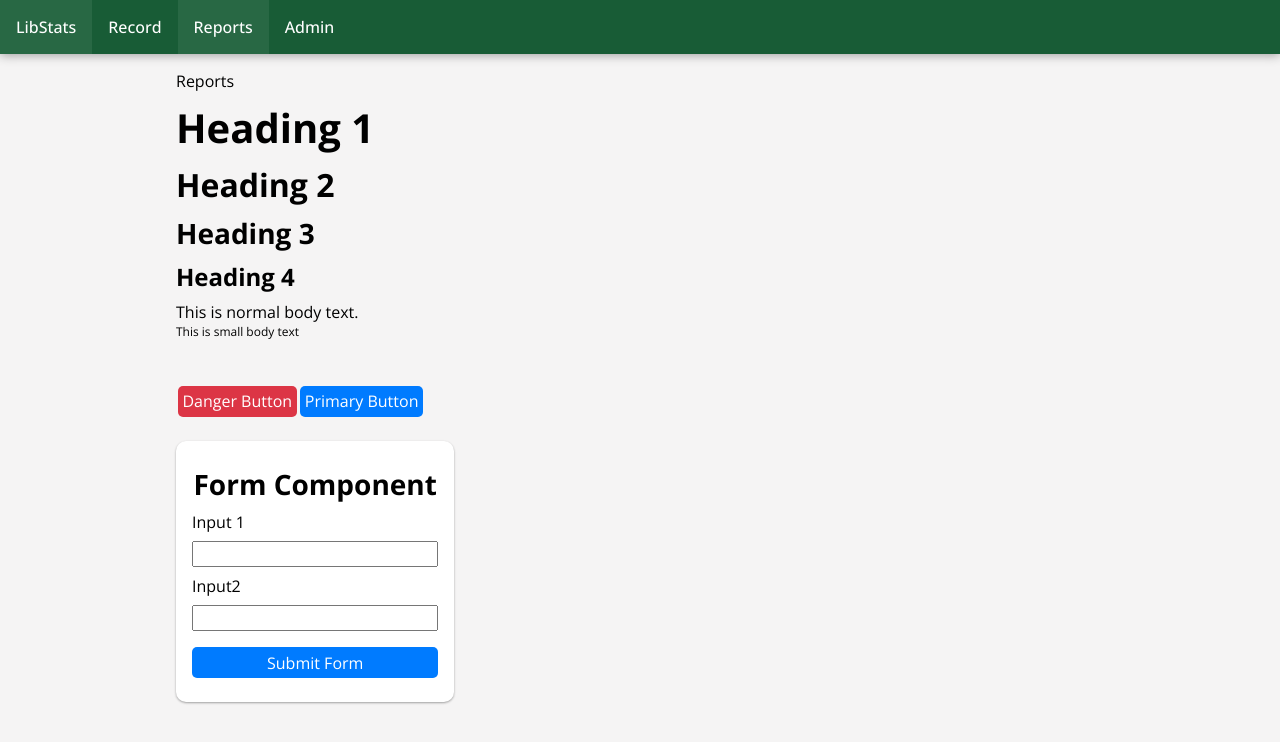
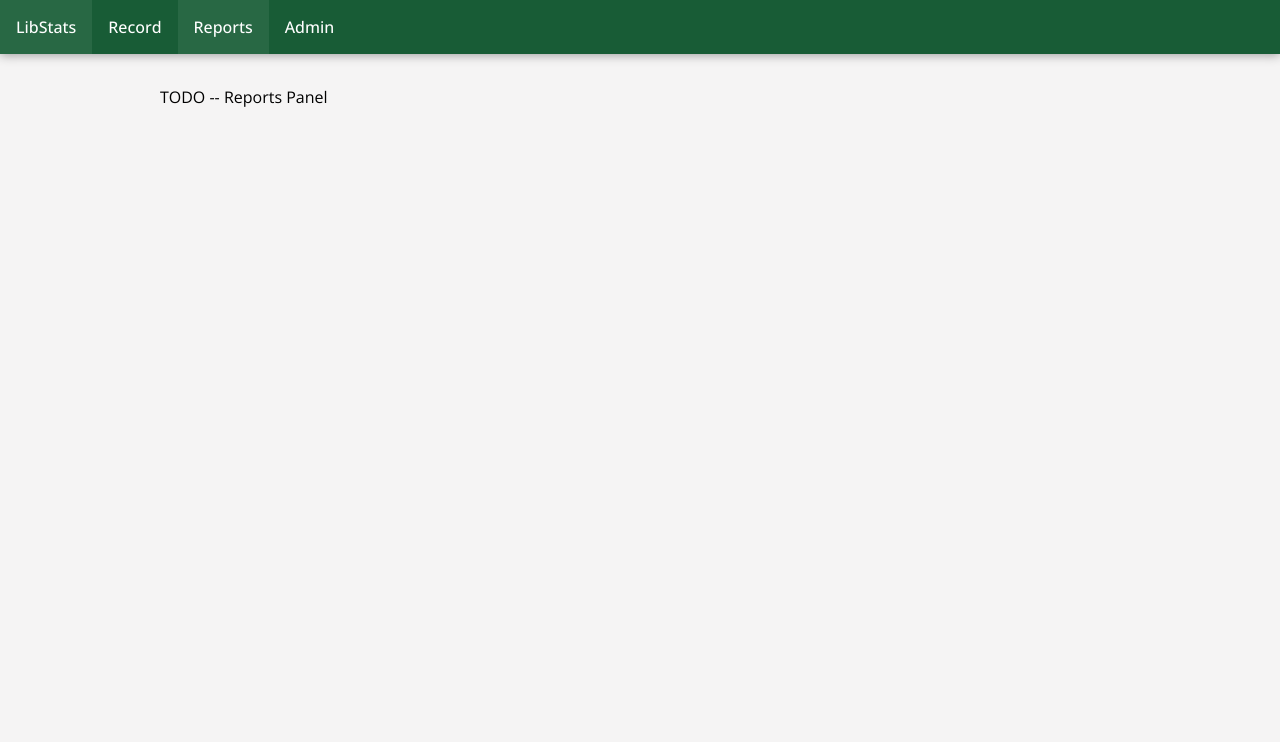
Before and after one commit to jamesspearsv/libstats-node, a React (Vite) app in the folder client/: page /reports in a window 1280 px wide. Shown: the top 742 px of the page. Built offline with nearby package versions, Linux system fonts and the light colour scheme.

Commit message:
Update form component and add pages

```diff
--- a/client/src/App.jsx
+++ b/client/src/App.jsx
@@ -1,10 +1,7 @@
 import { Outlet } from 'react-router-dom';
-import toast, { Toaster } from 'react-hot-toast';
-import 'react-toastify/dist/ReactToastify.css';
+import { Toaster } from 'react-hot-toast';
 import styles from './App.module.css';
-import Button from './components/Button';
 import Nav from './components/Nav';
-import Form from './components/Form';
 
 function App() {
   return (
@@ -35,43 +32,6 @@ function App() {
       <Nav />
       <main className={styles.main}>
         <Outlet />
-        <h1>Heading 1</h1>
-        <h2>Heading 2</h2>
-        <h3>Heading 3</h3>
-        <h4>Heading 4</h4>
-        <p>This is normal body text.</p>
-        <p className="body-small">This is small body text</p>
-        <br />
-        <br />
-        <Button
-          text="Danger Button"
-          action={() => toast.error('Error')}
-          style="danger"
-          type="button"
-        />
-        <Button
-          text="Primary Button"
-          action={() => toast.success('Success')}
-          style="primary"
-          type="button"
-        />
-        <br />
-        <br />
-        <Form action="" method="GET" title="Form Component">
-          <label htmlFor="input1">Input 1</label>
-          <input type="text" name="input1" />
-          <label htmlFor="input2">Input2</label>
-          <input type="text" name="input2" />
-          <Button
-            text="Submit Form"
-            action={(e) => {
-              e.preventDefault();
-              console.log(e.target);
-            }}
-            style="primary"
-            type="submit"
-          />
-        </Form>
       </main>
     </>
   );
--- a/client/src/App.module.css
+++ b/client/src/App.module.css
@@ -1,5 +1,5 @@
 .main {
-  padding: 1rem;
-  width: 75dvw;
+  padding: 2rem;
+  width: 80dvw;
   margin: auto;
 }
--- a/client/src/components/Button.jsx
+++ b/client/src/components/Button.jsx
@@ -15,7 +15,7 @@ function Button({ text, action, style, type }) {
 
 Button.propTypes = {
   text: PropTypes.string.isRequired,
-  action: PropTypes.func.isRequired,
+  action: PropTypes.func,
   style: PropTypes.string.isRequired,
   type: PropTypes.string.isRequired,
 };
--- a/client/src/components/Form.jsx
+++ b/client/src/components/Form.jsx
@@ -1,17 +1,17 @@
 import PropTypes from 'prop-types';
 import styles from './Form.module.css';
 
-function Form({ action, method, title, children }) {
+function Form({ onSubmit, title, style, children }) {
   return (
-    <form action={action} method={method} className={styles.form}>
+    <form onSubmit={onSubmit} className={styles.form} style={style}>
       <h3 className={styles.title}>{title}</h3>
       {children}
     </form>
   );
 }
 
-// Form.propType = {
-//   children: PropTypes.element.isRequired,
-// };
+Form.propType = {
+  children: PropTypes.element.isRequired,
+};
 
 export default Form;
--- a/client/src/components/Form.module.css
+++ b/client/src/components/Form.module.css
@@ -15,6 +15,16 @@
 }
 
 .form input,
-.form button {
+.form button,
+.form select {
   margin: 0.5rem 0;
 }
+
+.form div {
+  display: flex;
+  flex-direction: column;
+}
+
+input:invalid {
+  border: red solid 1px;
+}
--- /dev/null
+++ b/client/src/pages/Home.jsx
@@ -0,0 +1,49 @@
+import Button from '../components/Button';
+import Form from '../components/Form';
+import toast from 'react-hot-toast';
+
+function Home() {
+  return (
+    <>
+      <h1>Heading 1</h1>
+      <h2>Heading 2</h2>
+      <h3>Heading 3</h3>
+      <h4>Heading 4</h4>
+      <p>This is normal body text.</p>
+      <p className="body-small">This is small body text</p>
+      <br />
+      <br />
+      <Button
+        text="Danger Button"
+        action={() => toast.error('Error')}
+        style="danger"
+        type="button"
+      />
+      <Button
+        text="Primary Button"
+        action={() => toast.success('Success')}
+        style="primary"
+        type="button"
+      />
+      <br />
+      <br />
+      <Form title="Form Component">
+        <label htmlFor="input1">Input 1</label>
+        <input type="text" name="input1" />
+        <label htmlFor="input2">Input2</label>
+        <input type="text" name="input2" />
+        <Button
+          text="Submit Form"
+          action={(e) => {
+            e.preventDefault();
+            console.log(e.target);
+          }}
+          style="primary"
+          type="submit"
+        />
+      </Form>
+    </>
+  );
+}
+
+export default Home;
--- /dev/null
+++ b/client/src/pages/Record.jsx
@@ -0,0 +1,42 @@
+import { useState } from 'react';
+import Button from '../components/Button';
+import Form from '../components/Form';
+import toast from 'react-hot-toast';
+
+function Record() {
+  const today = new Date();
+  const defaultFormState = {
+    type: null,
+    location: null,
+    format: null,
+    date: today.toLocaleDateString(),
+  };
+
+  // Component state
+  const [formState, setFormState] = useState(defaultFormState);
+
+  function handleFormSubmit(e) {
+    e.preventDefault();
+    for (const value in formState) {
+      if (!formState[value]) {
+        toast.error('Please complete the form', {
+          position: 'top-center',
+        });
+        return;
+      }
+    }
+    setFormState(defaultFormState);
+    toast.success('Form submitted!');
+  }
+
+  function handleChange(e) {
+    const id = e.currentTarget.id;
+    const updatedState = { ...formState };
+    updatedState[id] = e.currentTarget.value;
+    setFormState(updatedState);
+  }
+
+  return 'record';
+}
+
+export default Record;
--- a/client/src/routes.jsx
+++ b/client/src/routes.jsx
@@ -1,14 +1,16 @@
 import App from './App';
+import Home from './pages/Home';
+import Record from './pages/Record';
 
 const routes = [
   {
     path: '/',
     element: <App />,
     children: [
-      // { index: true, element: 'Home' },
-      { path: 'record', element: 'Record' },
-      { path: 'reports', element: 'Reports' },
-      { path: 'admin', element: 'Admin' },
+      { index: true, element: <Home /> },
+      { path: 'record', element: <Record /> },
+      { path: 'reports', element: 'TODO -- Reports Panel' },
+      { path: 'admin', element: 'TODO -- Admin Dashboard' },
     ],
   },
 ];
```
